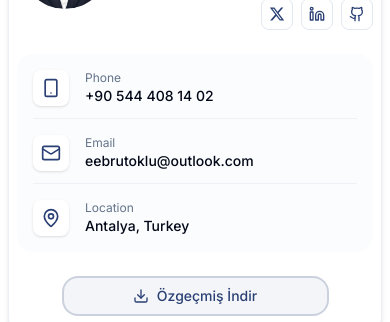
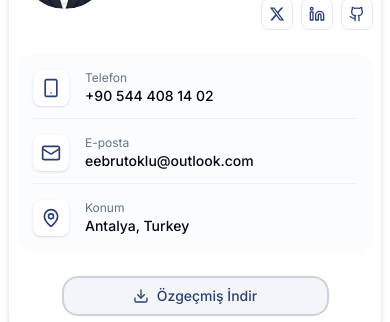
Before and after one commit to eebrutoklu/portfolio, a Next.js app: page / in a window 390 px wide. Shown: the part 133-455 px from the top of the page. Built offline with nearby package versions, Linux system fonts and the light colour scheme; a web font is replaced by a local one.

Commit message:
Fix Arabic phone number display, localize Sidebar labels, update README

```diff
--- a/src/components/layout/Sidebar.tsx
+++ b/src/components/layout/Sidebar.tsx
@@ -128,32 +128,32 @@ export default function Sidebar() {
 
 
       <div className="w-full space-y-4 bg-muted/30 p-4 rounded-2xl mb-6">
-        <div className="flex items-center gap-4 text-left border-b border-border/50 pb-3 last:border-0 last:pb-0">
+        <div className={`flex items-center gap-4 ${language === 'ar' ? 'text-right' : 'text-left'} border-b border-border/50 pb-3 last:border-0 last:pb-0`}>
           <div className="p-2 bg-background shadow-sm rounded-lg text-primary">
             <Smartphone className="h-5 w-5" />
           </div>
           <div>
-            <p className="text-xs text-muted-foreground">Phone</p>
-            <p className="text-sm font-medium">{t.contact.phone}</p>
+            <p className="text-xs text-muted-foreground">{t.contact.labels.phone}</p>
+            <p className="text-sm font-medium" dir="ltr">{t.contact.phone}</p>
           </div>
         </div>
 
-        <div className="flex items-center gap-4 text-left border-b border-border/50 pb-3 last:border-0 last:pb-0">
+        <div className={`flex items-center gap-4 ${language === 'ar' ? 'text-right' : 'text-left'} border-b border-border/50 pb-3 last:border-0 last:pb-0`}>
           <div className="p-2 bg-background shadow-sm rounded-lg text-primary">
             <Mail className="h-5 w-5" />
           </div>
           <div className="overflow-hidden">
-            <p className="text-xs text-muted-foreground">Email</p>
+            <p className="text-xs text-muted-foreground">{t.contact.labels.email}</p>
             <p className="text-sm font-medium truncate" title={t.contact.email}>{t.contact.email}</p>
           </div>
         </div>
 
-        <div className="flex items-center gap-4 text-left border-b border-border/50 pb-3 last:border-0 last:pb-0">
+        <div className={`flex items-center gap-4 ${language === 'ar' ? 'text-right' : 'text-left'} border-b border-border/50 pb-3 last:border-0 last:pb-0`}>
           <div className="p-2 bg-background shadow-sm rounded-lg text-primary">
             <MapPin className="h-5 w-5" />
           </div>
           <div>
-            <p className="text-xs text-muted-foreground">Location</p>
+            <p className="text-xs text-muted-foreground">{t.contact.labels.location}</p>
             <p className="text-sm font-medium">{t.contact.location}</p>
           </div>
         </div>
--- a/src/data/content.ts
+++ b/src/data/content.ts
@@ -72,6 +72,11 @@ export interface Content {
     captcha: {
       verify: string;
       failed: string;
+    };
+    labels: {
+      phone: string;
+      email: string;
+      location: string;
     };
   };
   nav: {
@@ -307,6 +312,11 @@ export const content: Record<Language, Content> = {
       captcha: {
         verify: "Lütfen insan olduğunuzu doğrulayın.",
         failed: "Doğrulama başarısız oldu, lütfen tekrar deneyin."
+      },
+      labels: {
+        phone: "Telefon",
+        email: "E-posta",
+        location: "Konum"
       }
     }
   },
@@ -522,6 +532,11 @@ export const content: Record<Language, Content> = {
       captcha: {
         verify: "Please verify you are human.",
         failed: "Verification failed, please try again."
+      },
+      labels: {
+        phone: "Phone",
+        email: "Email",
+        location: "Location"
       }
     }
   },
@@ -737,6 +752,11 @@ export const content: Record<Language, Content> = {
       captcha: {
         verify: "يرجى التحقق من أنك إنسان.",
         failed: "فشل التحقق، يرجى المحاولة مرة أخرى."
+      },
+      labels: {
+        phone: "الهاتف",
+        email: "البريد الإلكتروني",
+        location: "الموقع"
       }
     }
   },
@@ -952,6 +972,11 @@ export const content: Record<Language, Content> = {
       captcha: {
         verify: "Пожалуйста, подтвердите, что вы человек.",
         failed: "Ошибка проверки, попробуйте еще раз."
+      },
+      labels: {
+        phone: "Телефон",
+        email: "Email",
+        location: "Местоположение"
       }
     }
   }
```
Also changed, not shown: 1 other file (tests, documents, lock files or other folders).
